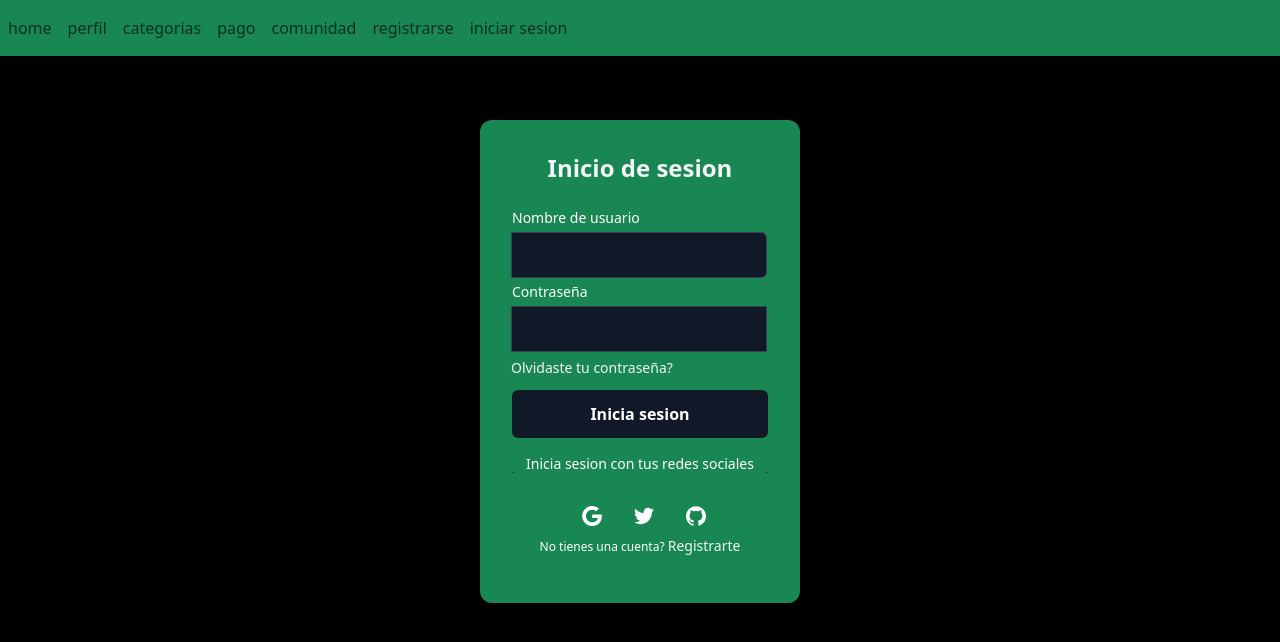
After one commit to sebasmm17/laboratorio-6, a Django app: page /login/ in a window 1280 px wide. The commit adds this page. Shown: the top 642 px of the page. Run offline with Django 5.2, Linux system fonts and the light colour scheme; some libraries are stand-ins or nearby versions.

Commit message:
laboratorio6

```diff
--- a/proyecto/VGproject/static/css/style3.css
+++ b/proyecto/VGproject/static/css/style3.css
@@ -47,3 +47,145 @@ margin-left: 2rem;
 font-size: 2.5rem;
 color: white;
 }
+.imagen-logo{
+width: 18rem;
+height: 18rem;
+margin-left: 33rem;
+}
+.form-size{
+width: 19.5rem;
+margin: 0 auto;
+}
+.contain-form{
+text-align: center;
+margin-top: 6rem;
+}
+.img-form{
+width: 12rem;
+height: 9rem;
+margin: 0 auto;
+margin-top: -2rem;
+border-radius: 20%;
+}
+
+.form-container {
+  width: 320px;
+  border-radius: 0.75rem;
+  padding: 2rem;
+  color: rgba(243, 244, 246, 1);
+  margin: 0 auto;
+  margin-top: 4rem;
+}
+
+.title {
+  text-align: center;
+  font-size: 1.5rem;
+  line-height: 2rem;
+  font-weight: 700;
+}
+
+.form {
+  margin-top: 1.5rem;
+}
+
+.input-group {
+  margin-top: 0.25rem;
+  font-size: 0.875rem;
+  line-height: 1.25rem;
+}
+
+.input-group label {
+  display: block;
+  color: rgba(156, 163, 175, 1);
+  margin-bottom: 4px;
+}
+
+.input-group input {
+  width: 100%;
+  border-radius: 0.375rem;
+  border: 1px solid rgba(55, 65, 81, 1);
+  outline: 0;
+  background-color: rgba(17, 24, 39, 1);
+  padding: 0.75rem 1rem;
+  color: rgba(243, 244, 246, 1);
+}
+
+.input-group input:focus {
+  border-color: rgba(167, 139, 250);
+}
+
+.forgot {
+  display: flex;
+  justify-content: flex-end;
+  font-size: 0.75rem;
+  line-height: 1rem;
+  color: rgba(156, 163, 175,1);
+  margin: 8px 0 14px 0;
+}
+
+.forgot a,.signup a {
+  color: rgba(243, 244, 246, 1);
+  text-decoration: none;
+  font-size: 14px;
+}
+
+.forgot a:hover, .signup a:hover {
+  text-decoration: underline rgba(167, 139, 250, 1);
+}
+
+.sign {
+  display: block;
+  width: 100%;
+  background-color: rgba(17, 24, 39, 1);
+  padding: 0.75rem;
+  text-align: center;
+  border: none;
+  border-radius: 0.375rem;
+  font-weight: 600;
+}
+
+.social-message {
+  display: flex;
+  align-items: center;
+  padding-top: 1rem;
+}
+
+.line {
+  height: 1px;
+  flex: 1 1 0%;
+  background-color: rgba(55, 65, 81, 1);
+}
+
+.social-message .message {
+  padding-left: 0.75rem;
+  padding-right: 0.75rem;
+  font-size: 0.875rem;
+  line-height: 1.25rem;
+  color: rgba(156, 163, 175, 1);
+}
+
+.social-icons {
+  display: flex;
+  justify-content: center;
+}
+
+.social-icons .icon {
+  border-radius: 0.125rem;
+  padding: 0.75rem;
+  border: none;
+  background-color: transparent;
+  margin-left: 8px;
+}
+
+.social-icons .icon svg {
+  height: 1.25rem;
+  width: 1.25rem;
+  fill: #fff;
+}
+
+.signup {
+  text-align: center;
+  font-size: 0.75rem;
+  line-height: 1rem;
+  color: rgba(156, 163, 175, 1);
+}
--- a/proyecto/VGproject/templates/base.html
+++ b/proyecto/VGproject/templates/base.html
@@ -1,6 +1,6 @@
 {%load static %}
 <!doctype html>
-<html lang="en">
+<html lang="es">
     <head>
         <link rel="icon"  href="{%static 'imagenes/logo.png'%}">
         <title>{%block titulo%}
@@ -36,6 +36,8 @@
                 <a class="nav-item nav-link" href="/categorias/">categorias</a>
                 <a class="nav-item nav-link" href="/pago/">pago</a>
                 <a class="nav-item nav-link" href="/comunidad/">comunidad</a>
+                <a class="nav-item nav-link" href="/logup/">registrarse</a>
+                <a class="nav-item nav-link" href="/login/">iniciar sesion</a>
             </div>
         </nav>
 
--- /dev/null
+++ b/proyecto/VGproject/templates/login.html
@@ -0,0 +1,51 @@
+{% extends 'base.html'%}
+{%load static%}
+{%block contenido%}
+<!DOCTYPE html>
+<html lang="en">
+<body>
+    <div class="form-container bg-success">
+        <p class="title">Inicio de sesion</p>
+        <form class="form">
+            <div class="input-group">
+                <label class = "text-white" for="username">Nombre de usuario</label>
+                <input type="text" name="username" id="username" placeholder="">
+            </div>
+            <div class="input-group">
+                <label class = "text-white" for="password">Contraseña</label>
+                <input type="password" name="password" id="password" placeholder="">
+                <div class="forgot">
+                    <a rel="noopener noreferrer" href="#">Olvidaste tu contraseña?</a>
+                </div>
+            </div>
+            <button class="sign text-white">Inicia sesion</button>
+        </form>
+        <div class="social-message">
+            <div class="line"></div>
+            <p class="message text-white">Inicia sesion con tus redes sociales</p>
+            <div class="line"></div>
+        </div>
+        <div class="social-icons">
+            <button aria-label="Log in with Google" class="icon">
+                <svg xmlns="http://www.w3.org/2000/svg" viewBox="0 0 32 32" class="w-5 h-5 fill-current">
+                    <path d="M16.318 13.714v5.484h9.078c-0.37 2.354-2.745 6.901-9.078 6.901-5.458 0-9.917-4.521-9.917-10.099s4.458-10.099 9.917-10.099c3.109 0 5.193 1.318 6.38 2.464l4.339-4.182c-2.786-2.599-6.396-4.182-10.719-4.182-8.844 0-16 7.151-16 16s7.156 16 16 16c9.234 0 15.365-6.49 15.365-15.635 0-1.052-0.115-1.854-0.255-2.651z"></path>
+                </svg>
+            </button>
+            <button aria-label="Log in with Twitter" class="icon">
+                <svg xmlns="http://www.w3.org/2000/svg" viewBox="0 0 32 32" class="w-5 h-5 fill-current">
+                    <path d="M31.937 6.093c-1.177 0.516-2.437 0.871-3.765 1.032 1.355-0.813 2.391-2.099 2.885-3.631-1.271 0.74-2.677 1.276-4.172 1.579-1.192-1.276-2.896-2.079-4.787-2.079-3.625 0-6.563 2.937-6.563 6.557 0 0.521 0.063 1.021 0.172 1.495-5.453-0.255-10.287-2.875-13.52-6.833-0.568 0.964-0.891 2.084-0.891 3.303 0 2.281 1.161 4.281 2.916 5.457-1.073-0.031-2.083-0.328-2.968-0.817v0.079c0 3.181 2.26 5.833 5.26 6.437-0.547 0.145-1.131 0.229-1.724 0.229-0.421 0-0.823-0.041-1.224-0.115 0.844 2.604 3.26 4.5 6.14 4.557-2.239 1.755-5.077 2.801-8.135 2.801-0.521 0-1.041-0.025-1.563-0.088 2.917 1.86 6.36 2.948 10.079 2.948 12.067 0 18.661-9.995 18.661-18.651 0-0.276 0-0.557-0.021-0.839 1.287-0.917 2.401-2.079 3.281-3.396z"></path>
+                </svg>
+            </button>
+            <button aria-label="Log in with GitHub" class="icon">
+                <svg xmlns="http://www.w3.org/2000/svg" viewBox="0 0 32 32" class="w-5 h-5 fill-current">
+                    <path d="M16 0.396c-8.839 0-16 7.167-16 16 0 7.073 4.584 13.068 10.937 15.183 0.803 0.151 1.093-0.344 1.093-0.772 0-0.38-0.009-1.385-0.015-2.719-4.453 0.964-5.391-2.151-5.391-2.151-0.729-1.844-1.781-2.339-1.781-2.339-1.448-0.989 0.115-0.968 0.115-0.968 1.604 0.109 2.448 1.645 2.448 1.645 1.427 2.448 3.744 1.74 4.661 1.328 0.14-1.031 0.557-1.74 1.011-2.135-3.552-0.401-7.287-1.776-7.287-7.907 0-1.751 0.62-3.177 1.645-4.297-0.177-0.401-0.719-2.031 0.141-4.235 0 0 1.339-0.427 4.4 1.641 1.281-0.355 2.641-0.532 4-0.541 1.36 0.009 2.719 0.187 4 0.541 3.043-2.068 4.381-1.641 4.381-1.641 0.859 2.204 0.317 3.833 0.161 4.235 1.015 1.12 1.635 2.547 1.635 4.297 0 6.145-3.74 7.5-7.296 7.891 0.556 0.479 1.077 1.464 1.077 2.959 0 2.14-0.020 3.864-0.020 4.385 0 0.416 0.28 0.916 1.104 0.755 6.4-2.093 10.979-8.093 10.979-15.156 0-8.833-7.161-16-16-16z"></path>
+                </svg>
+            </button>
+        </div>
+        <p class="signup text-white">No tienes una cuenta?
+            <a rel="noopener noreferrer" href="/logup" class="">Registrarte</a>
+        </p>
+    </div>
+</body>
+</html>
+{%endblock%}
--- a/proyecto/VGproject/views.py
+++ b/proyecto/VGproject/views.py
@@ -22,3 +22,9 @@ def comunidad(request):
 
 def base(request):
     return render(request,"base.html")
+
+def logup(request):
+    return render (request,"logup.html")
+
+def login(request):
+    return render (request,"login.html")
--- a/proyecto/proyecto/urls.py
+++ b/proyecto/proyecto/urls.py
@@ -16,7 +16,7 @@ Including another URLconf
 """
 from django.contrib import admin
 from django.urls import path
-from VGproject.views import inicio,perfil,categorias,pago,comunidad,base
+from VGproject.views import inicio,perfil,categorias,pago,comunidad,logup,login
 
 
 urlpatterns = [
@@ -26,4 +26,6 @@ urlpatterns = [
     path('categorias/',categorias),
     path('pago/',pago),
     path('comunidad/',comunidad),
+    path('logup/',logup),
+    path('login/',login)
 ]
```
Also changed, not shown: proyecto/VGproject/templates/logup.html (added, +37 -0 lines). Lines whose indentation alone changed are shown as unchanged.
